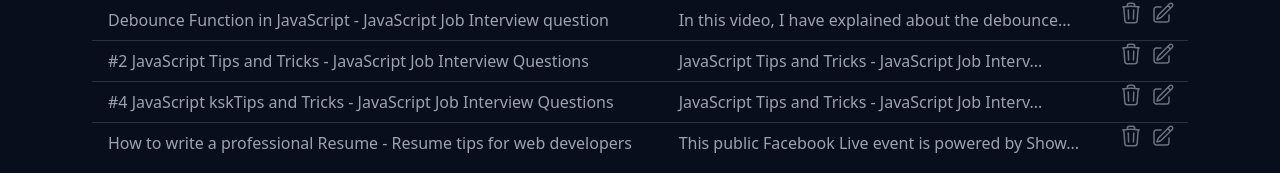
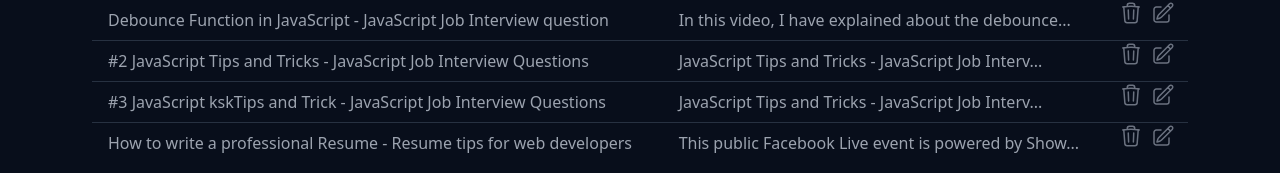
Before and after one commit to numangit/edtech-platform, a React (Create React App) app: page /admin/videos in a window 1280 px wide. Shown: the part 252-425 px from the top of the page. Built offline with nearby package versions, Linux system fonts and the light colour scheme; data requests are answered from the project's data file.

Commit message:
edit video functional

```diff
--- a/server/db.json
+++ b/server/db.json
@@ -78,12 +78,12 @@
     },
     {
       "id": 4,
-      "title": "#4 JavaScript kskTips and Tricks - JavaScript Job Interview Questions",
+      "title": "#3 JavaScript kskTips and Trick - JavaScript Job Interview Questions",
       "description": "JavaScript Tips and Tricks - JavaScript Job Interview Questions - Bangla Tutorial \nIn this video, I have shown 8 more JavaScript pro tips that will make a JavaScript Developer's life easier.",
       "url": "https://www.youtube.com/embed/E9_R88eKcBM",
-      "views": "91.2K",
+      "views": "100K",
       "duration": "31:30",
-      "createdAt": "2023-02-24T17:59:00.000Z"
+      "createdAt": "2023-04-04T14:10:13.004Z"
     },
     {
       "description": "This public Facebook Live event is powered by Showwcase.com. Showwcase is a professional network built for developers to connect, build community, and find new opportunities. Not only that, you can create a professional developer résumé in just few clicks. Checkout https://showwcase.com for details.",
--- a/src/component/admin/adminVideo/EditModal.js
+++ b/src/component/admin/adminVideo/EditModal.js
@@ -1,5 +1,5 @@
 import { useEffect, useState } from "react";
-import { useAddVideoMutation, useGetVideoQuery } from "../../../features/videos/videoApi";
+import { useEditVideoMutation, useGetVideoQuery } from "../../../features/videos/videoApi";
 
 const EditModal = ({ id, setShowModal }) => {
 
@@ -7,7 +7,7 @@ const EditModal = ({ id, setShowModal }) => {
     const { data: video } = useGetVideoQuery(id) || {};
 
     //get mutation
-    const [addVideo] = useAddVideoMutation();
+    const [editVideo] = useEditVideoMutation();
 
     //form input states
     const [title, setTitle] = useState('');
@@ -16,6 +16,7 @@ const EditModal = ({ id, setShowModal }) => {
     const [duration, setDuration] = useState('');
     const [views, setViews] = useState('');
 
+    //useEffect to get delayed data
     useEffect(() => {
         if (video?.id) {
             setTitle(video.title);
@@ -39,9 +40,8 @@ const EditModal = ({ id, setShowModal }) => {
     //function handle submit
     const handleSubmit = (e) => {
         e.preventDefault();
-        console.log(data);
         const confirmation = window.confirm("Do you agree to add video?");
-        confirmation && addVideo(data);
+        confirmation && editVideo({ id, data });
         confirmation && setShowModal(false);
     };
 
--- a/src/component/admin/adminVideo/VideoModal.js
+++ b/src/component/admin/adminVideo/VideoModal.js
@@ -26,7 +26,6 @@ const VideoModal = ({ setShowModal }) => {
     //function handle submit
     const handleSubmit = (e) => {
         e.preventDefault();
-        console.log(data);
         const confirmation = window.confirm("Do you agree to add video?");
         confirmation && addVideo(data);
         confirmation && setShowModal(false);
--- a/src/component/admin/adminVideo/VideoTableRow.js
+++ b/src/component/admin/adminVideo/VideoTableRow.js
@@ -17,7 +17,6 @@ const VideoTableRow = ({ video }) => {
             <td className="flex gap-x-2 justify-center text-gray-500">
                 <DeleteButton id={id} mutation={deleteVideo} />
                 <EditVideo id={id} />
-
             </td>
         </tr>
     );
```
